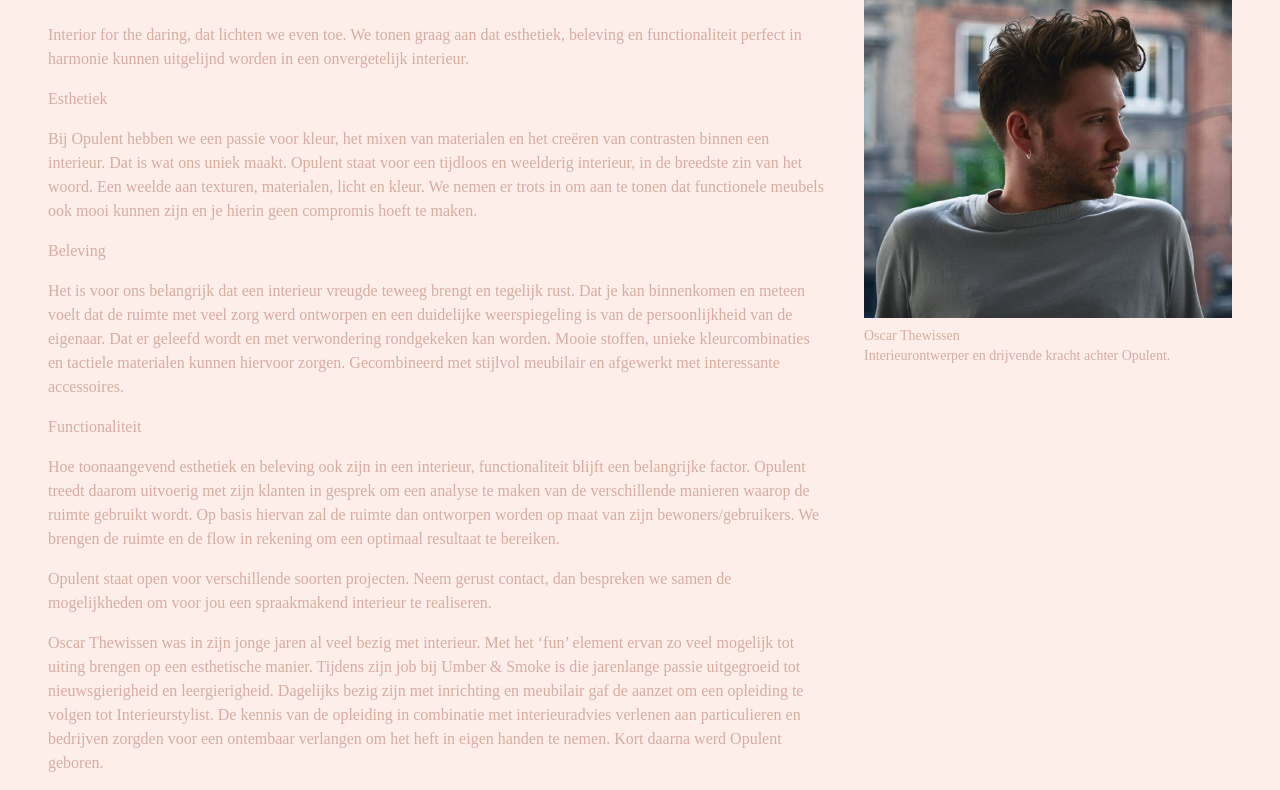
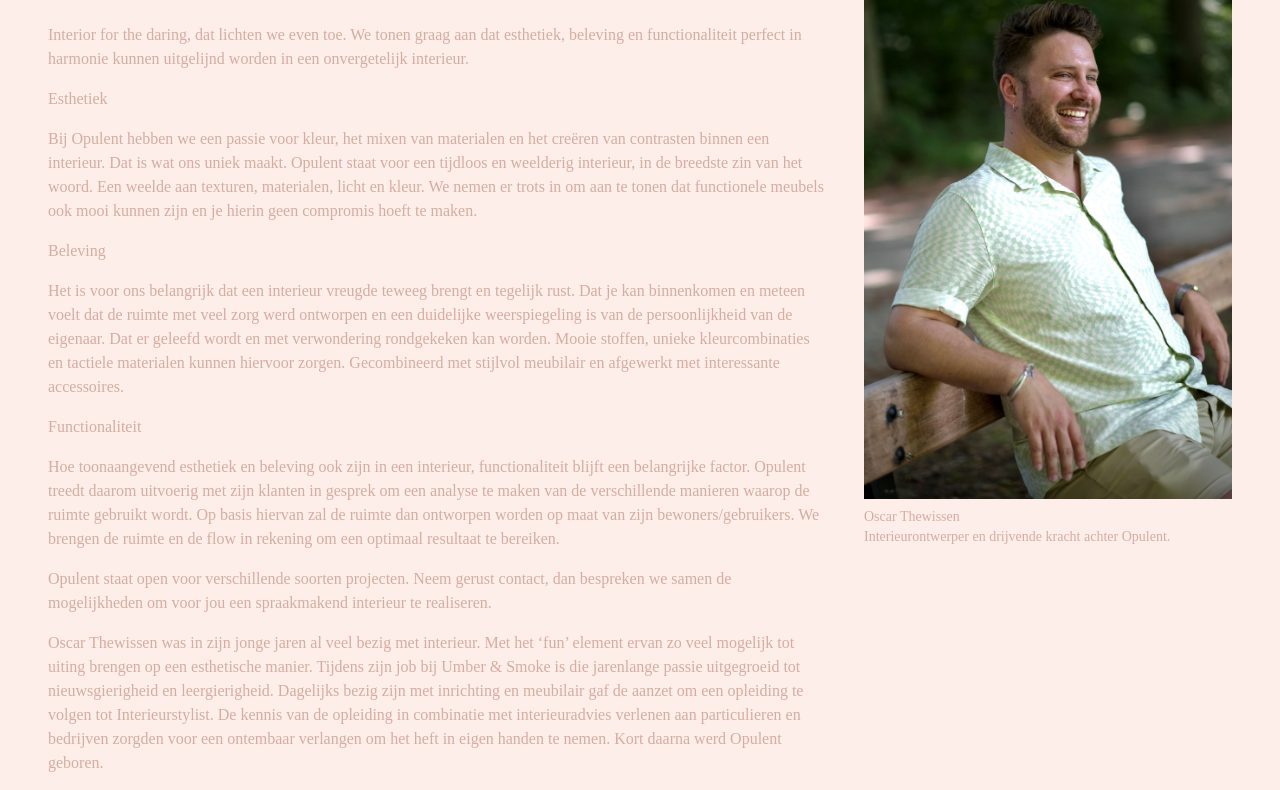
Before and after one commit to nielsvhb/opulent, an Astro site: page /about in a window 1280 px wide. Shown: the part 205-995 px from the top of the page. Built offline with nearby package versions, Linux system fonts and the light colour scheme; Astro itself is replaced by a stand-in of ours; a web font is replaced by a local one.

Commit message:
Update Pages “about”

```diff
--- a/content/about.md
+++ b/content/about.md
@@ -1,6 +1,6 @@
 ---
 title: Over ons
-image: /images/uploads/22426373_10155711231728428_5295324122740046033_o.jpg
+image: /images/uploads/dscf3974-kleiner-website.jpg
 ---
 <!--StartFragment-->
 
```
Also changed, not shown: public/images/uploads/dscf3974-kleiner-website.jpg (added).
